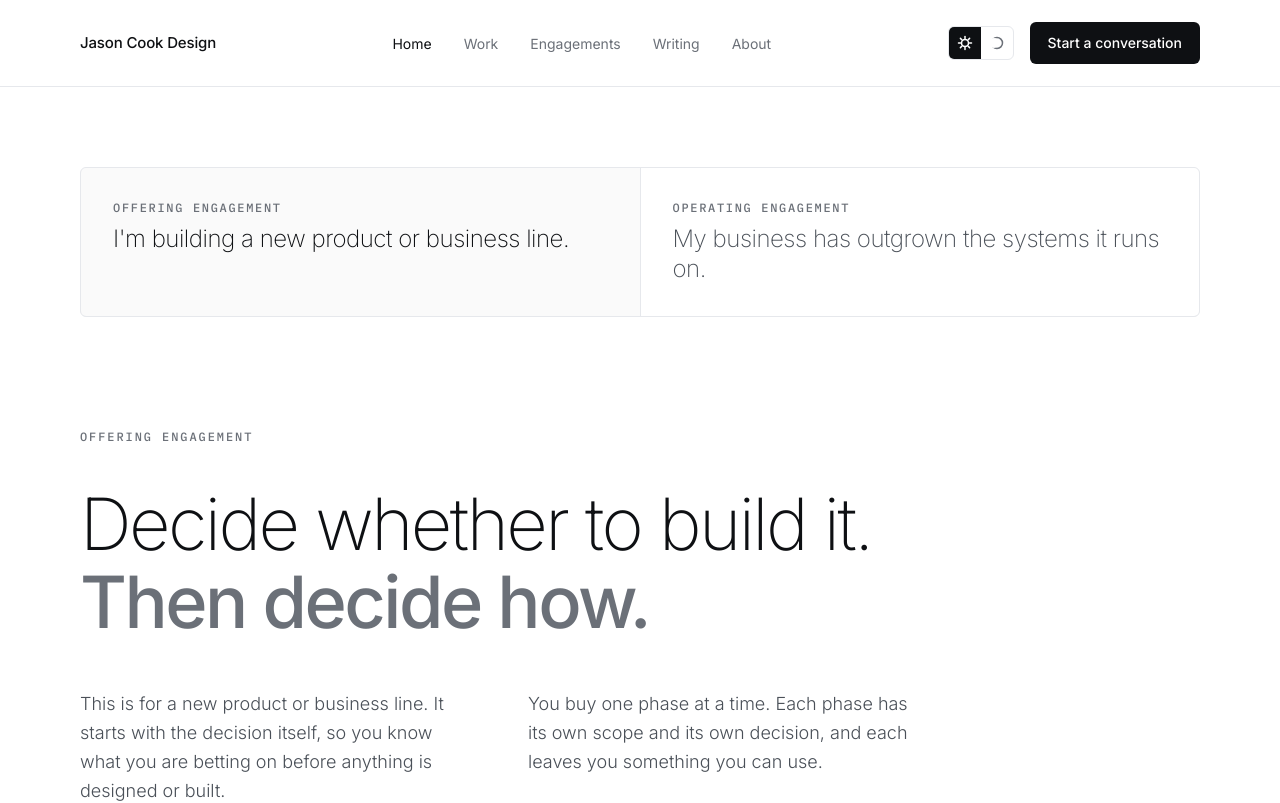
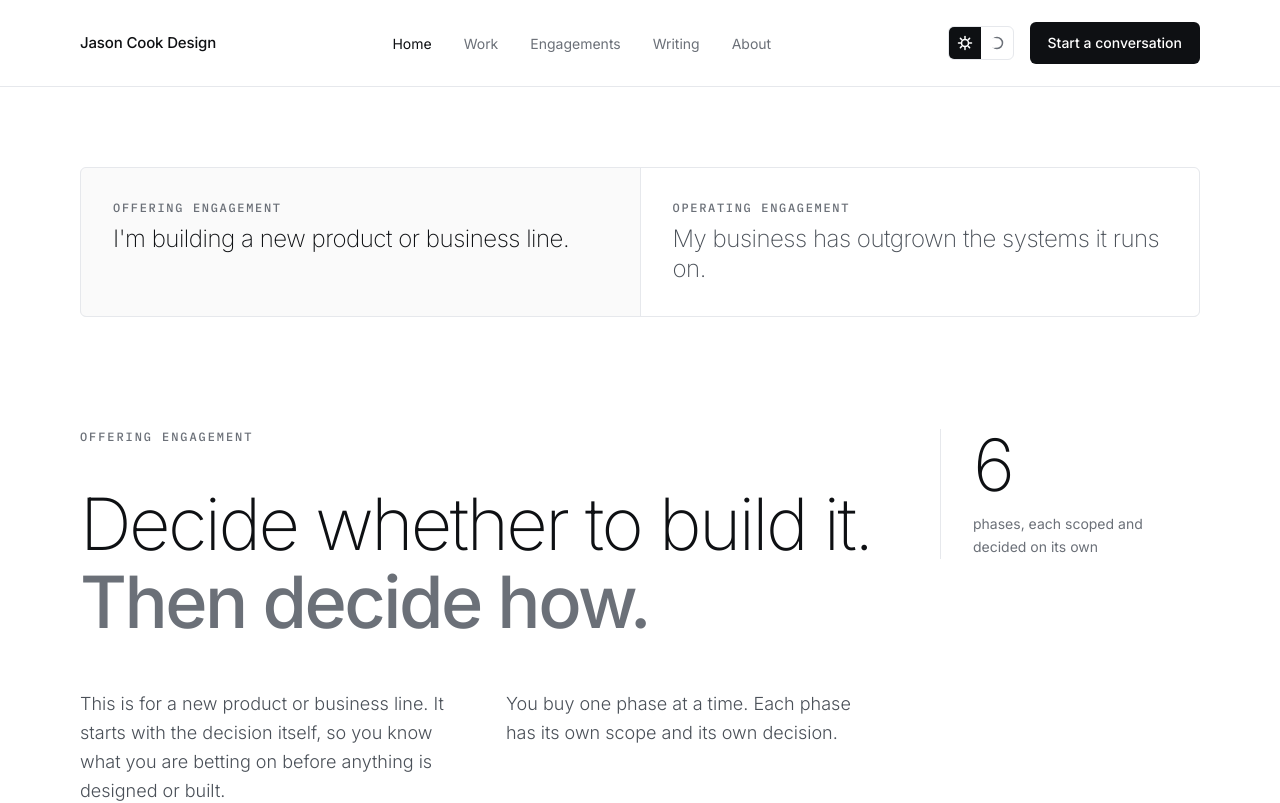
Before and after one commit to jasoncookdesign/jason-cook-design-website, a Next.js app: page /engagements/offering in a window 1280 px wide. Shown: the top 803 px of the page. Built offline with nearby package versions, Linux system fonts and the light colour scheme.

Commit message:
feat: share one hero structure across the engagement types

```diff
--- /dev/null
+++ b/components/engagements/EngagementHero.tsx
@@ -0,0 +1,54 @@
+// DRAFT — Jason to edit
+import type { ReactNode } from "react";
+
+interface EngagementHeroProps {
+  /** The engagement type's name. */
+  eyebrow: string;
+  /** Headline; the second clause goes in a muted span. */
+  headline: ReactNode;
+  /** Who it is for and how it opens, how it is bought, and what you keep if you stop. */
+  paragraphs: [string, string, string];
+  metric: { value: string; label: string };
+}
+
+/** Shared by every engagement type's page, so the views behind the selector line up. */
+export default function EngagementHero({ eyebrow, headline, paragraphs, metric }: EngagementHeroProps) {
+  return (
+    <section className="mx-auto max-w-[1200px] px-6 pb-20 pt-24 sm:px-10 sm:pb-24 sm:pt-28">
+      <div className="flex flex-col items-start gap-16 lg:flex-row">
+        <div className="flex-1">
+          <p className="mb-10 font-mono text-xs font-medium uppercase tracking-[0.16em] text-muted-foreground">
+            {eyebrow}
+          </p>
+          <h1 className="max-w-[900px] text-4xl font-extralight leading-[1.1] tracking-[-0.035em] text-ink sm:text-[62px] lg:text-[72px] lg:leading-[1.08]">
+            {headline}
+          </h1>
+          <div className="mt-12 grid gap-6 sm:max-w-[840px] sm:grid-cols-2 sm:gap-14">
+            {paragraphs.map((p) => (
+              <p key={p} className="font-sans text-lg font-light leading-relaxed text-body">
+                {p}
+              </p>
+            ))}
+          </div>
+        </div>
+        <div
+          data-hero-metric
+          className="flex-shrink-0 border-border pl-0 lg:w-[260px] lg:border-l lg:pl-8"
+        >
+          <p
+            data-hero-metric-value
+            className="font-sans text-[72px] font-extralight leading-none tracking-[-0.04em] text-ink"
+          >
+            {metric.value}
+          </p>
+          <p
+            data-hero-metric-label
+            className="mt-3 font-sans text-sm leading-relaxed text-muted-foreground"
+          >
+            {metric.label}
+          </p>
+        </div>
+      </div>
+    </section>
+  );
+}
--- a/components/engagements/EngagementsHero.tsx
+++ b/components/engagements/EngagementsHero.tsx
@@ -1,39 +1,22 @@
+// DRAFT — Jason to edit
+import EngagementHero from "./EngagementHero";
+
 export default function EngagementsHero() {
   return (
-    <section className="mx-auto max-w-[1200px] px-6 pb-20 pt-24 sm:px-10 sm:pb-24 sm:pt-28">
-      <div className="flex flex-col items-start gap-16 lg:flex-row">
-        <div className="flex-1">
-          <p className="mb-10 font-mono text-xs font-medium uppercase tracking-[0.16em] text-muted-foreground">
-            After the first step
-          </p>
-          <h1 className="max-w-[900px] text-4xl font-extralight leading-[1.1] tracking-[-0.035em] text-ink sm:text-[62px] lg:text-[72px] lg:leading-[1.08]">
-            Every phase leaves you something{" "}
-            <span className="text-muted-foreground font-medium">you can use.</span>
-          </h1>
-          <div className="mt-12 grid gap-6 sm:grid-cols-2 sm:gap-14 sm:max-w-[840px]">
-            <p className="font-sans text-lg font-light leading-relaxed text-body">
-              The question that follows a published price is what else
-              you&apos;re agreeing to. Here, the answer is nothing yet.
-            </p>
-            <p className="font-sans text-lg font-light leading-relaxed text-body">
-              You buy one phase at a time. Each gets its own scope, its own
-              price, and its own decision.
-            </p>
-            <p className="font-sans text-lg font-light leading-relaxed text-body">
-              No contract covers the whole engagement. Stop after any phase
-              and you keep what it produced.
-            </p>
-          </div>
-        </div>
-        <div className="flex-shrink-0 border-border pl-0 lg:w-[260px] lg:border-l lg:pl-8">
-          <p className="font-sans text-[72px] font-extralight leading-none tracking-[-0.04em] text-ink">
-            5
-          </p>
-          <p className="mt-3 font-sans text-sm leading-relaxed text-muted-foreground">
-            phases, each priced and decided on its own
-          </p>
-        </div>
-      </div>
-    </section>
+    <EngagementHero
+      eyebrow="Operating Engagement"
+      headline={
+        <>
+          Every phase leaves you something{" "}
+          <span className="text-muted-foreground font-medium">you can use.</span>
+        </>
+      }
+      paragraphs={[
+        "This is for a business that has outgrown its systems. It starts with a diagnosis, so the problem is written down before anything is designed or built.",
+        "You buy one phase at a time. Each gets its own scope, its own price, and its own decision.",
+        "No contract covers the whole engagement, so what else you're agreeing to is nothing yet. Stop after any phase and you keep what it produced.",
+      ]}
+      metric={{ value: "5", label: "phases, each priced and decided on its own" }}
+    />
   );
 }
--- a/components/engagements/offering/OfferingHero.tsx
+++ b/components/engagements/offering/OfferingHero.tsx
@@ -1,25 +1,22 @@
 // DRAFT — Jason to edit
+import EngagementHero from "../EngagementHero";
+
 export default function OfferingHero() {
   return (
-    <section className="mx-auto max-w-[1200px] px-6 pb-20 pt-24 sm:px-10 sm:pb-24 sm:pt-28">
-      <p className="mb-10 font-mono text-xs font-medium uppercase tracking-[0.16em] text-muted-foreground">
-        Offering Engagement
-      </p>
-      <h1 className="max-w-[900px] text-4xl font-extralight leading-[1.1] tracking-[-0.035em] text-ink sm:text-[62px] lg:text-[72px] lg:leading-[1.08]">
-        Decide whether to build it.{" "}
-        <span className="text-muted-foreground font-medium">Then decide how.</span>
-      </h1>
-      <div className="mt-12 grid gap-6 sm:max-w-[840px] sm:grid-cols-2 sm:gap-14">
-        <p className="font-sans text-lg font-light leading-relaxed text-body">
-          This is for a new product or business line. It starts with the
-          decision itself, so you know what you are betting on before anything
-          is designed or built.
-        </p>
-        <p className="font-sans text-lg font-light leading-relaxed text-body">
-          You buy one phase at a time. Each phase has its own scope and its
-          own decision, and each leaves you something you can use.
-        </p>
-      </div>
-    </section>
+    <EngagementHero
+      eyebrow="Offering Engagement"
+      headline={
+        <>
+          Decide whether to build it.{" "}
+          <span className="text-muted-foreground font-medium">Then decide how.</span>
+        </>
+      }
+      paragraphs={[
+        "This is for a new product or business line. It starts with the decision itself, so you know what you are betting on before anything is designed or built.",
+        "You buy one phase at a time. Each phase has its own scope and its own decision.",
+        "No contract covers the whole engagement. Stop after any phase and you keep what it produced.",
+      ]}
+      metric={{ value: "6", label: "phases, each scoped and decided on its own" }}
+    />
   );
 }
```
Also changed, not shown: 2 other files (tests, documents, lock files or other folders).
